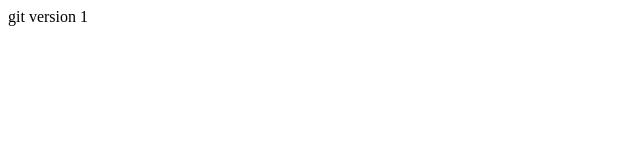
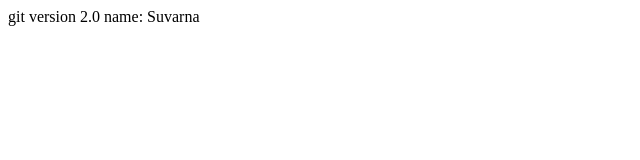
Before and after one commit to suvarna-13-08-2003/About-me, a plain HTML site: page index.html in a window 1280 px wide. Shown: the whole page, without its empty margins (0-640 px from the left). Drawn offline with Linux system fonts and the light colour scheme.

Commit message:
Version 3.0,added Name

```diff
--- a/index.html
+++ b/index.html
@@ -3,6 +3,7 @@
 git
 </head>
 <body>
-version 1
+version 2.0
+name: Suvarna
 </body>
 </html>
```
